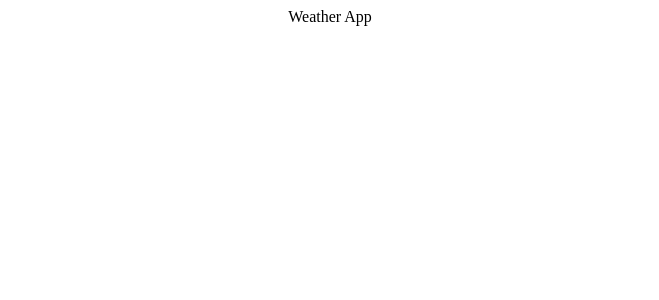
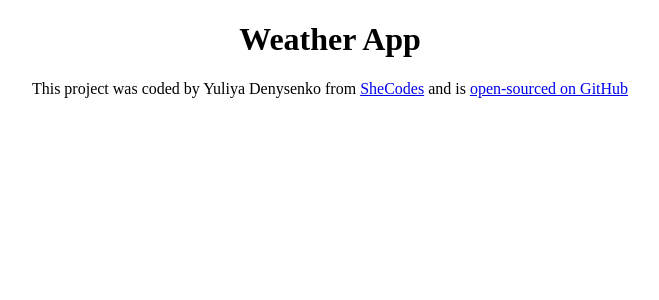
Before and after one commit to Yuldenys/shecodes-react2, a React (Create React App) app: page / in a window 1280 px wide. Shown: the top 300 px of the page, without its empty margins (310-969 px from the left). Built offline with nearby package versions, Linux system fonts and the light colour scheme.

Commit message:
Add footer

```diff
--- a/src/App.js
+++ b/src/App.js
@@ -2,5 +2,27 @@ import React from "react";
 import "./App.css";
 
 export default function App() {
-  return <div className="App">Weather App</div>;
+  return (
+    <div className="App">
+      <h1>Weather App</h1>
+      <footer>
+        This project was coded by Yuliya Denysenko from{" "}
+        <a
+          href="https://www.shecodes.io/"
+          target="_blank"
+          rel="noopener noreferrer"
+        >
+          SheCodes
+        </a>{" "}
+        and is{" "}
+        <a
+          href="https://github.com/Yuldenys/react-project"
+          target="_blank"
+          rel="noopener noreferrer"
+        >
+          open-sourced on GitHub
+        </a>{" "}
+      </footer>
+    </div>
+  );
 }
```
